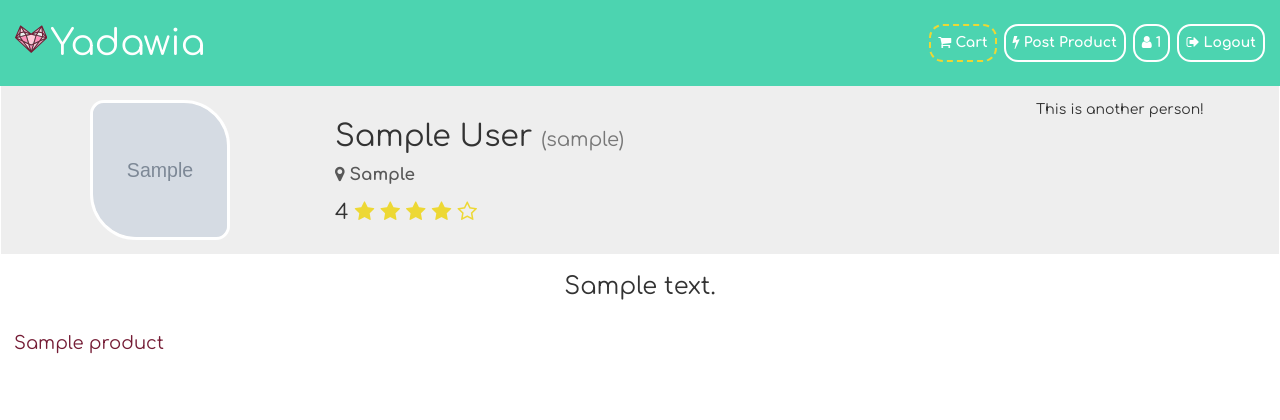
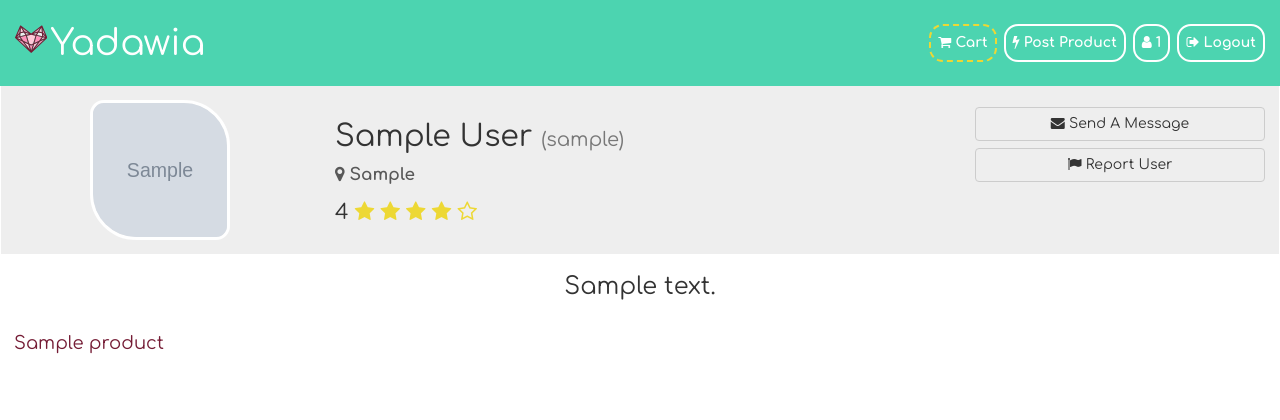
Before and after one commit to blaringsilence/yadawia, a Flask app: template yadawia/templates/profile.html in a window 1280 px wide. Shown: the top 420 px of the page. Run offline with Flask 2, Linux system fonts and the light colour scheme; the visitor is signed in with stand-in values (Sample User, id 1); tables that the repository leaves empty hold one stand-in row (values such as "Sample post"); the template is opened without the code that fills it: values that come from a table or form of the project are taken from there, most other values are stand-ins (such as "Sample title", 1, 10 or a date in 2020); grey boxes marked "Sample" are stand-in pictures; some libraries are stand-ins or nearby versions.

Commit message:
Functioning messages, reports (no front end for complete threads or replies yet tho)

```diff
--- a/yadawia/errorhandlers.py
+++ b/yadawia/errorhandlers.py
@@ -12,6 +12,11 @@ def render_error(code, msg, det='Oops..'):
     return render_template('error.html', error_code=code, error_message=msg, error_details=det), code
 
 # error handling
+@app.errorhandler(500)
+def internal_error(e):
+    """Render error template with the message: Internal Server Error and no details."""
+    return render_error(500, 'Internal Server Error')
+
 @app.errorhandler(400)
 def bad_request(e):
     """Render error template with the message: Bad Request and no details."""
--- a/yadawia/helpers.py
+++ b/yadawia/helpers.py
@@ -5,7 +5,7 @@ Contains helper functions (decorators, others) used by other parts of the app.
 
 """
 from yadawia import db
-from yadawia.classes import User, LoginException, DBException
+from yadawia.classes import User, LoginException, DBException, MessageThread
 from flask import session, url_for, redirect, request, flash
 from urllib.parse import urlparse, urljoin
 from functools import wraps
@@ -50,6 +50,10 @@ def generate_csrf_token(force=False):
     if force or '_csrf_token' not in session:
         session['_csrf_token'] = get_random_string()
     return session['_csrf_token']
+
+def is_allowed_in_thread(threadID):
+    thread = MessageThread.query.filter_by(id=int(threadID)).first()
+    return thread is not None and thread.isParticipant(session['userId'])
 
 def is_safe(url):
     ref_url = urlparse(request.host_url)
--- /dev/null
+++ b/yadawia/templates/form_report.html
@@ -0,0 +1,20 @@
+{% from 'macros.html' import form_group with context %}
+<form  id="report-user-form" action="{{ url_for('report_user') }}" method='post'>
+	{% call form_group('Reason', 'reason', required=True) %}
+		<select id="reason" class="form-control" name="reason" required>
+			<option value="" selected="selected" disabled>Choose A Reason</option>
+			{% for reason in report_reasons %}
+				<option value="{{ reason.id }}">{{ reason.text }}</option>
+			{% endfor %}
+		</select>
+	{% endcall %}
+	{% call form_group('Explanation', 'message', required=True) %}
+		<textarea class="form-control" name="message" placeholder="Why are you reporting this user?" required></textarea>
+	{% endcall %}
+		<input type="hidden" name="_csrf_token" value="{{ csrf_token() }}"/>
+		<input type="hidden" name="reported_user" value="{{ user.username }}"/>
+	<div class="modal-footer">
+		<button type="button" class="btn btn-default" data-dismiss="modal">Cancel</button>
+		<input type="submit" class="btn btn-primary" value="Report">
+	</div>
+</form>
--- /dev/null
+++ b/yadawia/templates/form_send_message.html
@@ -0,0 +1,15 @@
+{% from 'macros.html' import form_group with context %}
+<form  id="send-new-message-form" action="{{ url_for('new_message') }}" method='post'>
+	{% call form_group('Subject', 'subject') %}
+		<input id="subject" class="form-control" type="text" placeholder="Subject.." name="subject">
+	{% endcall %}
+	{% call form_group('Message', 'message') %}
+		<textarea class="form-control" name="message" placeholder="Message.." required></textarea>
+	{% endcall %}
+		<input type="hidden" name="_csrf_token" value="{{ csrf_token() }}"/>
+		<input type="hidden" name="send_to" value="{{ user.username }}"/>
+	<div class="modal-footer">
+		<button type="button" class="btn btn-default" data-dismiss="modal">Cancel</button>
+		<input type="submit" class="btn btn-primary" value="Send">
+	</div>
+</form>
--- a/yadawia/templates/profile.html
+++ b/yadawia/templates/profile.html
@@ -39,8 +39,9 @@
 				<a href="{{ url_for('settings') }}"><button class="btn btn-default" title="Settings"><i class="fa fa-gear"></i> Settings</button></a>
 				<button class="btn btn-default" title="Order History"><i class="fa fa-history"></i> Order History</button>
 				<button class="btn btn-default" title="Messages"><i class="fa fa-envelope"></i> Messages</button>
-			{% else %}
-				This is another person!
+			{% elif session.logged_in %}
+				<button class="btn btn-default" title="Send a message" data-toggle="modal" data-target="#send-message"><i class="fa fa-envelope"></i> Send A Message</button>
+				<button class="btn btn-default" title="Report User" data-toggle="modal" data-target="#report-user"><i class="fa fa-flag"></i> Report User</button>
 			{% endif %}
 		</div>
 	</div>
@@ -73,4 +74,16 @@
 			{% include 'form_edit_profile.html' with context %}
 		{% endwith %}
 	{% endcall %}
+	{% if not is_curr_user and session.logged_in %}
+		{% call modal('send-message', 'Send A Message') %}
+			{% with user=user %}
+				{% include 'form_send_message.html' with context %}
+			{% endwith %}
+		{% endcall %}
+		{% call modal('report-user', 'Report User') %}
+			{% with user=user %}
+				{% include 'form_report.html' with context %}
+			{% endwith %}
+		{% endcall %}
+	{% endif %}
 {% endblock %}
--- a/yadawia/views.py
+++ b/yadawia/views.py
@@ -6,9 +6,13 @@ Contains all the view logic/endpoints for this app.
 """
 from yadawia import app, db, photos
 from yadawia.classes import DBException, LoginException, User, Address,\
-                             Country, Review, Product, Category, Currency, Variety, ProductCategory, Upload
+                             Country, Review, Product, Category, Currency,\
+                              Variety, ProductCategory, Upload, MessageThread,\
+                              Message, Reason, Report
 from yadawia.helpers import login_user, is_safe, redirect_back, \
-                            authenticate, anonymous_only, public, curr_user, get_upload_url, logout_user
+                            authenticate, anonymous_only, public,\
+                            curr_user, get_upload_url, logout_user,\
+                            is_allowed_in_thread
 from sqlalchemy import exc
 from flask import request, render_template, session, redirect, url_for, abort, flash, jsonify, send_from_directory
 from flask_uploads import UploadSet, configure_uploads, IMAGES, UploadNotAllowed
@@ -100,6 +104,7 @@ def profile(username=None):
     rating = db.session.query(func.avg(Review.rating).label('average'))\
             .join(Product).join(User).filter(User.id == user.id).first()[0]
     avg_rating = round(rating,2) if rating is not None else None
+    report_reasons = Reason.query.order_by(Reason.text).all()
 
     is_current_users_profile = curr_user(username.lower())
 
@@ -108,7 +113,8 @@ def profile(username=None):
                             is_curr_user=is_current_users_profile,\
                             avg_rating=avg_rating,\
                             products=user.products.filter_by(available=True)\
-                                    .order_by(Product.create_date.desc()).all())
+                                    .order_by(Product.create_date.desc()).all(),\
+                            report_reasons=report_reasons)
 
 @app.route('/upload/profile-pic', methods=['POST'])
 @authenticate
@@ -282,3 +288,86 @@ def product(productID):
     if product is None:
         abort(404)
     return render_template('product.html', product=product)
+
+@app.route('/message/create', methods=['POST'])
+@authenticate
+def new_message():
+    error = None
+    title = request.form['subject']
+    message = request.form['message']
+    user1 = session['userId']
+    user2 = User.query.filter_by(username=request.form['send_to']).first().id
+    if user2 is None:
+        abort(400)
+    try:
+        thread = MessageThread(user1, user2, title)
+        db.session.add(thread)
+        db.session.flush()
+        message = Message(thread.id, user1, message)
+        db.session.add(message)
+        db.session.commit()
+    except DBException as dbe:
+        error = dbe.args[0]['message']
+    except (exc.IntegrityError, exc.SQLAlchemyError) as e:
+        error = e.message
+    if error:
+        flash(error)
+        return redirect(url_for('profile', username=request.form['send_to']))
+    else:
+        return redirect(url_for('message_thread', threadID=thread.id))
+
+@app.route('/messages/<threadID>/reply', methods=['POST'])
+@authenticate
+def reply(threadID):
+    if is_allowed_in_thread(threadID):
+        error = None
+        message = request.form['message']
+        sender_id = session['userId']
+        try:
+            msg = Message(int(threadID), sender_id, message)
+            db.session.add(msg)
+            db.session.commit()
+        except DBException as dbe:
+            error = dbe.args[0]['message']
+        except (exc.IntegrityError, exc.SQLAlchemyError) as e:
+            error = e.message
+        if error:
+            flash(error)
+        redirect(url_for('message_thread', threadID=threadID))
+    abort(400)
+
+
+@app.route('/messages/<threadID>')
+@authenticate
+def message_thread(threadID): # TODO: PAGE
+    if is_allowed_in_thread(threadID): # checks if thread exists and user is allowed in
+        thread = MessageThread.query.filter_by(id=int(threadID)).first()
+        other_user_id = thread.user2 if thread.user1 == session['userId'] else thread.user1
+        other_user = User.query.filter_by(id=other_user_id).first()
+        return render_template('message_thread.html',\
+                             thread=thread, other_user=other_user)
+    abort(400)
+
+@app.route('/report/new', methods=['POST'])
+@authenticate
+def report_user():
+    error = None
+    sender_id = session['userId']
+    about_username = request.form['reported_user']
+    about_user = User.query.filter_by(username=about_username).first()
+    if about_user is None:
+        abort(400)
+    about_id = about_user.id
+    reason_id = int(request.form['reason'])
+    message = request.form['message']
+    try:
+        report = Report(sender_id, about_id, reason_id, message)
+        db.session.add(report)
+        db.session.commit()
+    except DBException as dbe:
+        error = dbe.args[0]['message']
+    except (exc.IntegrityError, exc.SQLAlchemyError) as e:
+        error = e.message
+    flash_msg = error if error else 'Thank you for reporting this user. Someone will review this report and take the appropriate action if needed.'
+    flash(flash_msg)
+    return redirect(url_for('profile', username=about_username))
```
Also changed, not shown: populate_reasons.py (added, +19 -0 lines), yadawia/classes.py (+64 -0 lines), yadawia/templates/message_thread.html (added, +9 -0 lines).
